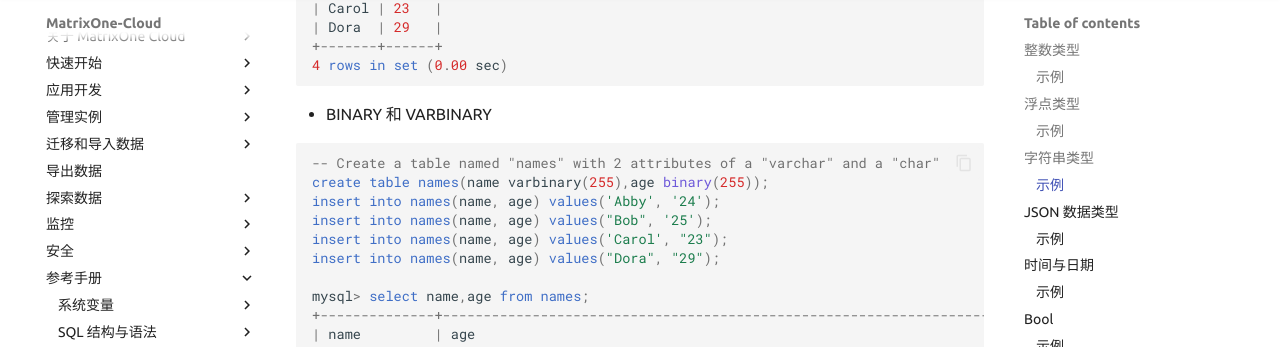
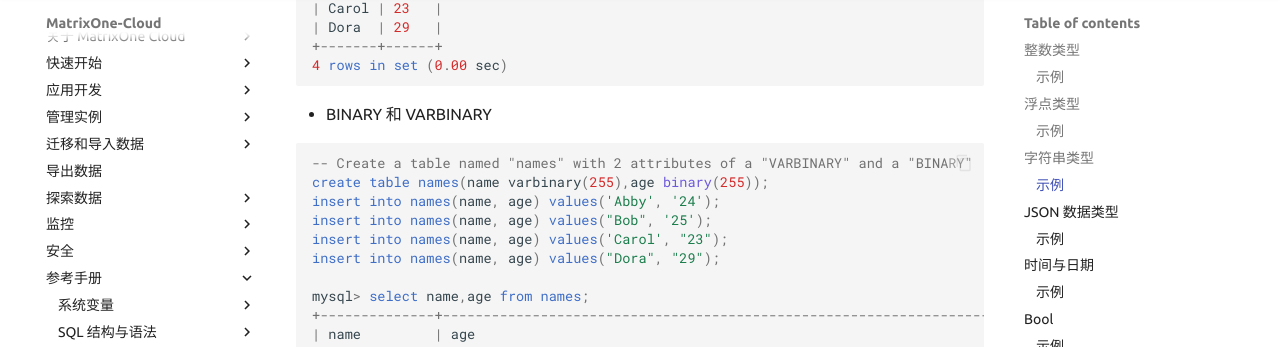
Before and after one commit to yangj1211/moc-docs, an MkDocs documentation site: the page built from docs/MatrixOne-Cloud/Reference/Data-Types/data-types.md, in a window 1280 px wide and 900 px high, scrolled down 4742 px. Shown: the part 106-453 px from the top of the window. Built offline with MkDocs 1.6.1 and Material for MkDocs 9.7.7, drawn with Linux system fonts in a browser that asks for light colours; comment, search, counter and statistics services are not loaded; the version menu is left out.

Commit message:
Update data-types.md
Signed-off-by: xuanyiLee <89380523+xuanyiLee@users.noreply.github.com>

````diff
--- a/docs/MatrixOne-Cloud/Reference/Data-Types/data-types.md
+++ b/docs/MatrixOne-Cloud/Reference/Data-Types/data-types.md
@@ -184,7 +184,7 @@ mysql> select name,age from names;
 - BINARY 和 VARBINARY
 
 ```sql
--- Create a table named "names" with 2 attributes of a "varchar" and a "char"
+-- Create a table named "names" with 2 attributes of a "VARBINARY" and a "BINARY"
 create table names(name varbinary(255),age binary(255));
 insert into names(name, age) values('Abby', '24');
 insert into names(name, age) values("Bob", '25');
````
Also changed, not shown: other parts of docs/MatrixOne-Cloud/Reference/Data-Types/data-types.md (+1 -1 lines).
